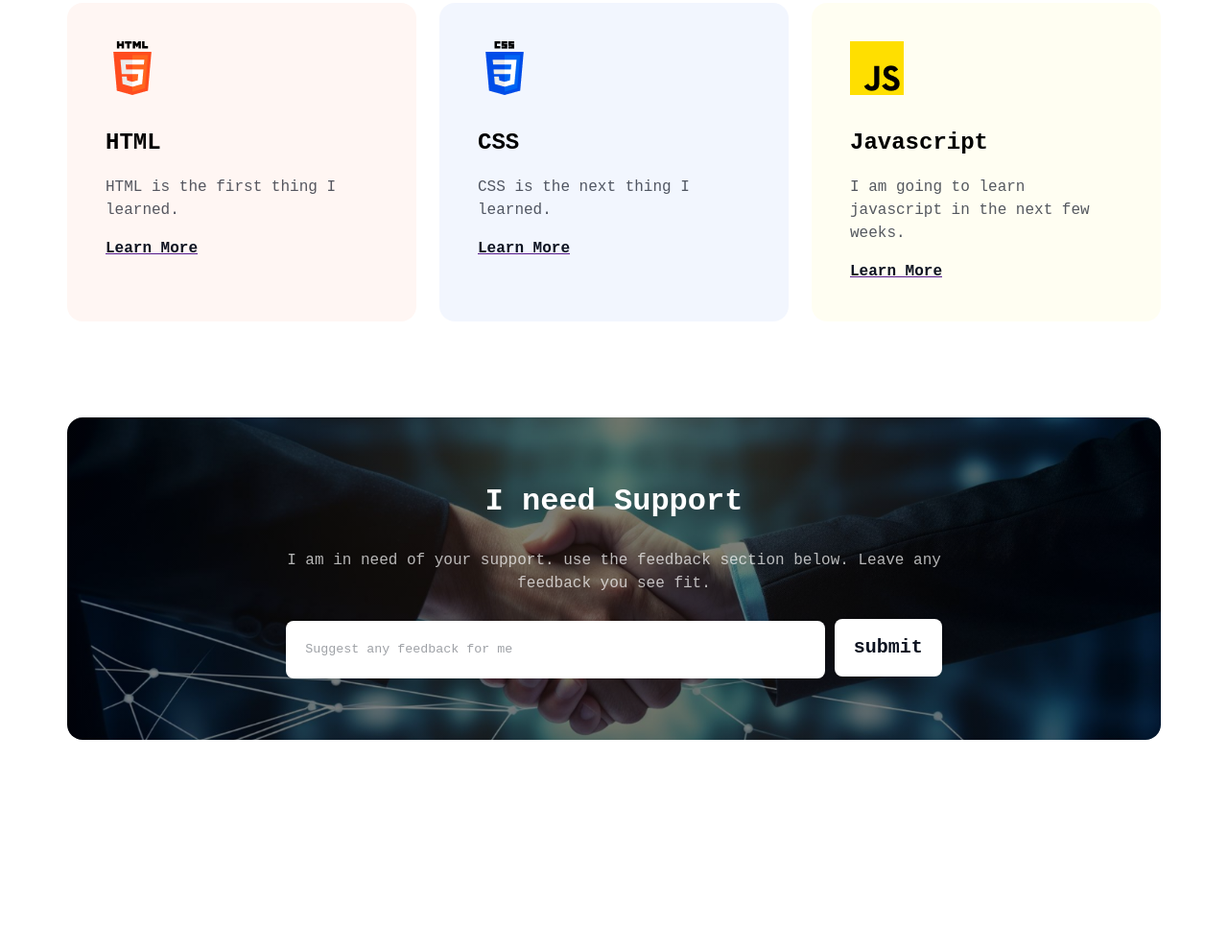
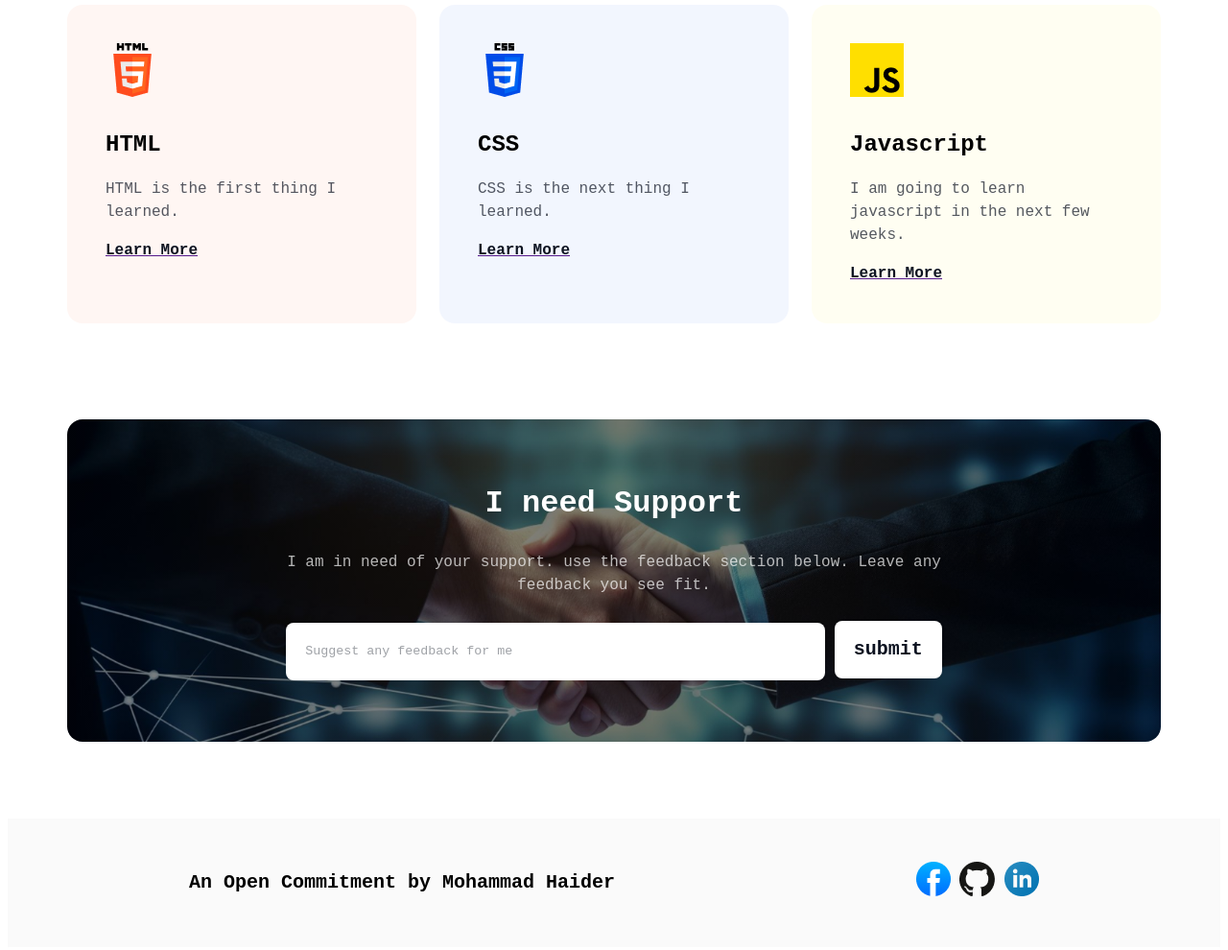
Before and after one commit to moon200218/assignment-one, a plain HTML site: page index.html in a window 1280 px wide. Shown: the part 3347-4337 px from the top of the page at 96% size. Before the commit the page ends 4126 px from the top, so only its background shows below. Drawn offline with Linux system fonts and the light colour scheme; a web font is replaced by a local one.

Commit message:
added footer

```diff
--- a/index.html
+++ b/index.html
@@ -28,6 +28,7 @@
             </div>
         </div>
         </header>
+
 
         <main style="max-width: 1140px; margin: 0 auto; ">
             <section class="why-section" style="background-color: rgba(13, 19, 33, 0.02); margin-top: 74px; padding: 80px 97px 80px 97px; border-radius: 16px; border: none;">
@@ -157,6 +158,22 @@
 
         </main>
 
+        <footer>
+            <div class="footer">
+                <p class="footer-remarks">An Open Commitment by Mohammad Haider</p>
+                <div class="footer-image-container">
+                    <img src="assets/facebook.png" alt="">
+                    <img src="assets/github.png">
+                    <img src="assets/linkedin-icon 1.png">
+
+                </div>
+
+            </div>
+
+
+
+        </footer>
+
 </body>
 
 
--- a/styles/assignment.css
+++ b/styles/assignment.css
@@ -75,7 +75,7 @@
     border-radius: 16px;
     padding: 32px;
     margin-top: 48px;
-    border: 1px solid rgba(13, 19, 33, 0.2);
+    border: 2px solid rgba(13, 19, 33, 0.2);
 
 }
 .yt-vid{
@@ -175,3 +175,16 @@ form{
     color: rgba(13, 19, 33, 0.4);
 
 }
+/* footer styles */
+.footer{
+    padding: 32px;
+    margin-top: 80px;
+    display: flex;
+    align-items:center;
+    justify-content: space-around;
+    background-color:rgba(13, 19, 33, 0.02);
+}
+.footer-remarks{
+    font-size: 20px;
+    font-weight: 600;
+}
```
